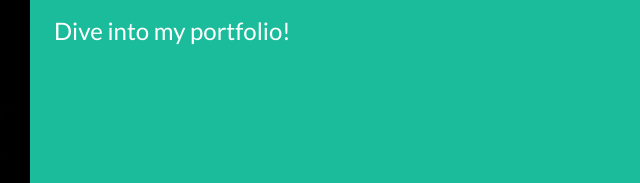
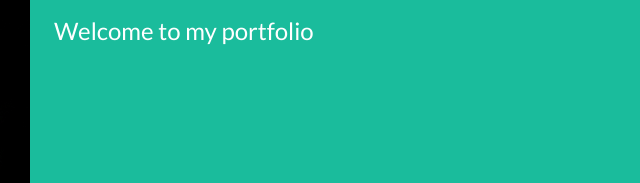
Before and after one commit to caesartresnaandika/caesartresnaandika.github.io, a plain HTML site: page index.html in a window 1280 px wide. Shown: the part 536-719 px from the top of the page, 503-1143 px from the left. Drawn offline with nearby package versions, Linux system fonts and the light colour scheme.

Commit message:
Update index.html

```diff
--- a/index.html
+++ b/index.html
@@ -49,7 +49,7 @@
                     <div class="col-lg-7 text-center text-lg-start">
                         <p class="masthead-subheading font-weight-light mb-2">Hello, I'm</p>
                         <h1 class="masthead-heading text-uppercase mb-3">DIKA</h1>
-                        <p class="masthead-subheading font-weight-light mb-0">Dive into my portfolio!</p>
+                        <p class="masthead-subheading font-weight-light mb-0">Welcome to my portfolio</p>
                     </div>
                 </div>
             </div>
```
